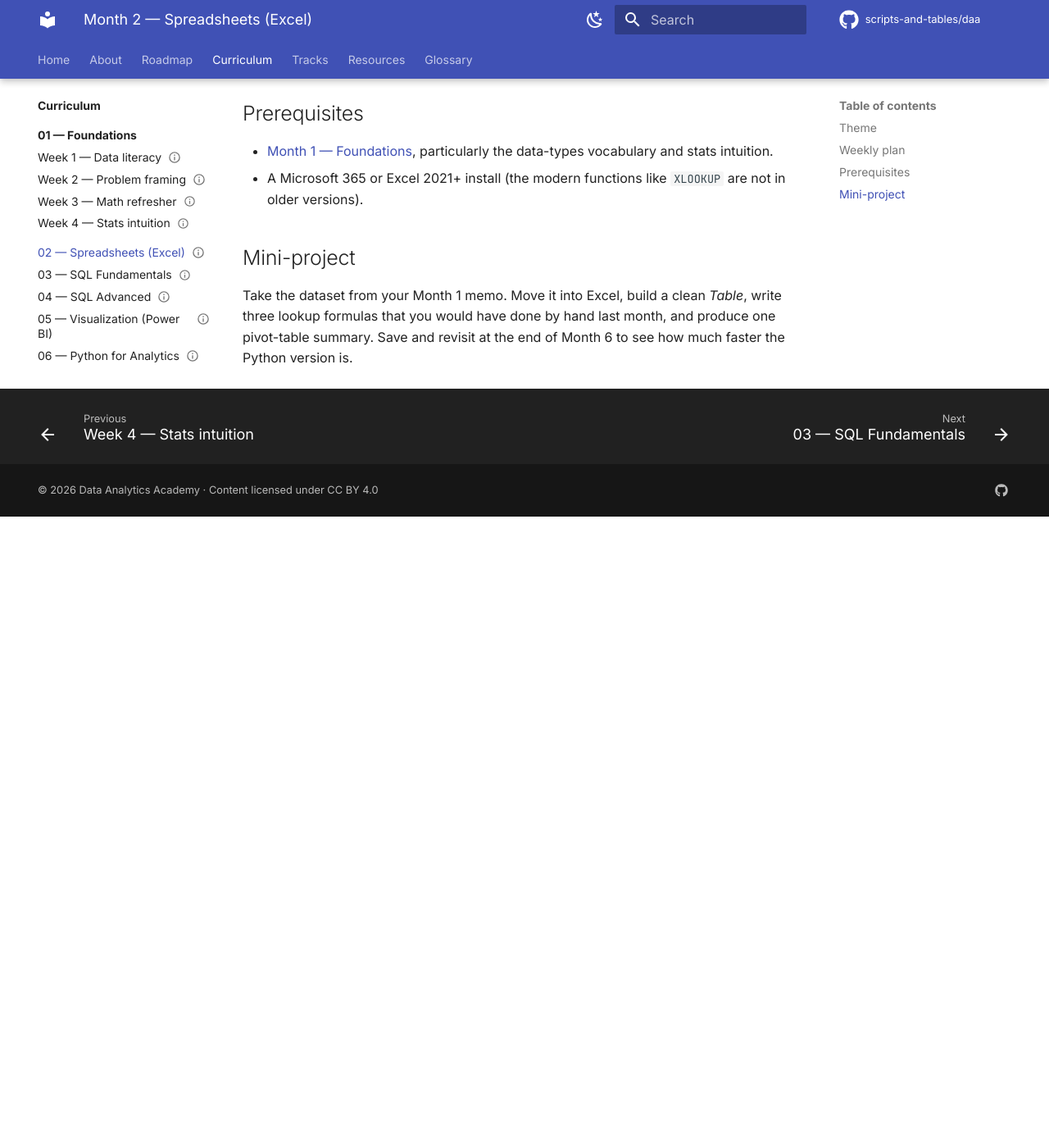
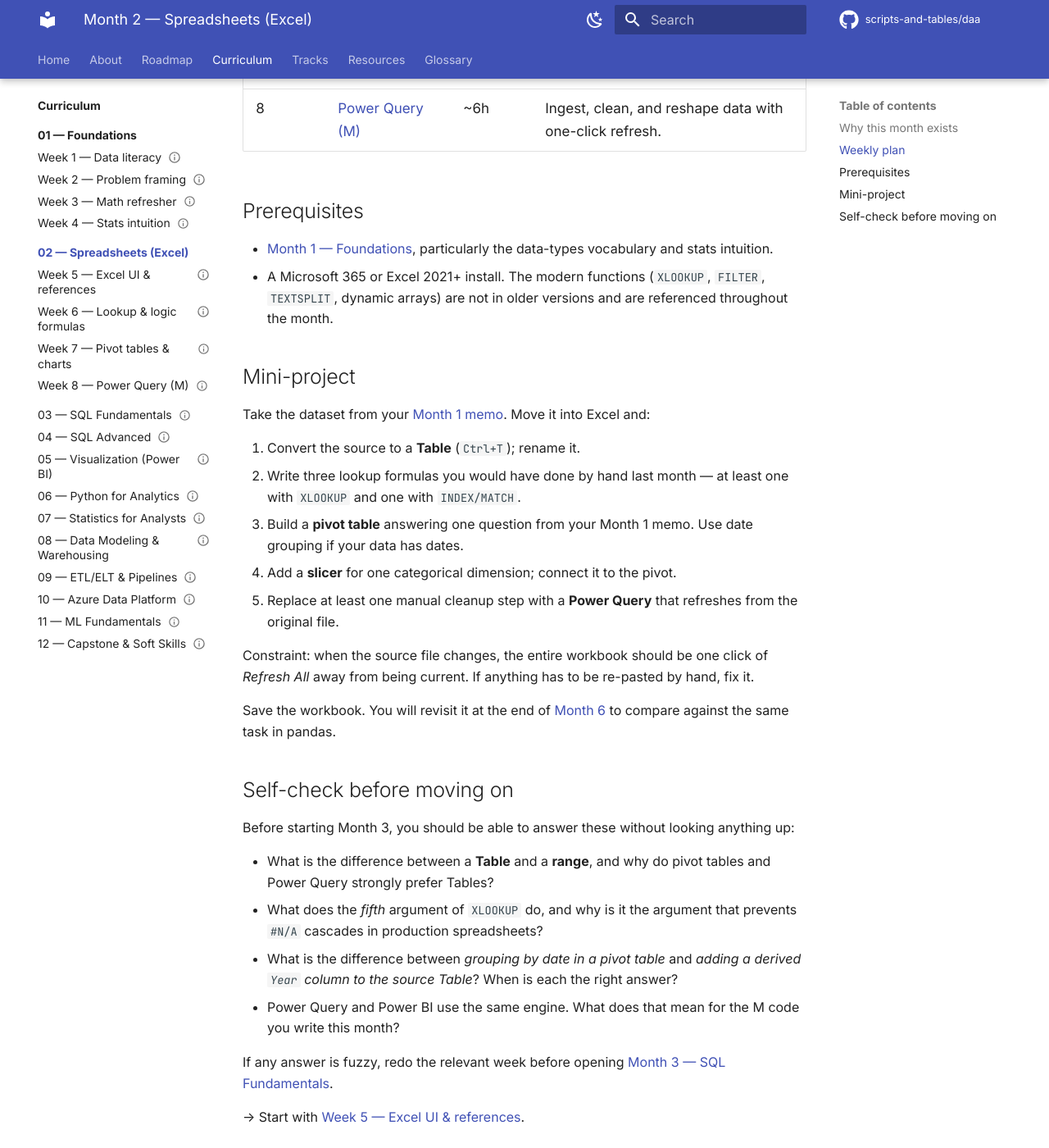
Before and after one commit to scripts-and-tables/daa, an MkDocs documentation site: the page built from docs/curriculum/month-02-spreadsheets/index.md, in a window 1280 px wide and 1400 px high, scrolled down 878 px. Shown: the whole window at 82% size. Built offline with MkDocs 1.6.1 and Material for MkDocs 9.7.7, drawn with Linux system fonts in a browser that asks for light colours; comment, search, counter and statistics services are not loaded; before the commit the page ends 1508 px from its top, so only the background shows below that; some of the changed text lies outside the part shown.

Commit message:
Populate Month 2 (Spreadsheets / Excel) with full weekly content
Adds four fully-written weekly pages following the same template as
Month 1: Excel UI & references, lookup & logic formulas, pivot tables
& charts, and Power Query (M). Each page includes curated external
resources (Microsoft Support docs, Microsoft Learn, Macquarie's Excel
Skills for Business, Leila Gharani / ExcelIsFun / Curbal videos,
M Is for (Data) Monkey), a hands-on practice section, self-check
questions, and personal notes.

Lifts the Coming Soon banner from the Month 2 index, expands its
mini-project to require an end-to-end refreshable workbook, and adds
the new pages to the navigation. Adds the Excel-related entries to
the courses and YouTube resource indexes.

https://claude.ai/code/session_01FqzmDQxHgijTruUcRV9GYe

```diff
--- a/docs/curriculum/month-02-spreadsheets/index.md
+++ b/docs/curriculum/month-02-spreadsheets/index.md
@@ -1,32 +1,54 @@
 ---
 title: Month 2 — Spreadsheets (Excel)
-status: stub
 ---
 
 # Month 2 — Spreadsheets (Excel)
 
-!!! warning "Coming soon"
+Excel is still the most-used analytics tool in the world. Treating it as "just spreadsheets" leaves a huge productivity gap. This month builds *real* Excel competence — formulas that scale, pivots that summarise, and Power Query that ingests and cleans without VBA.
 
-    Full content for this month lands in a later pass. The structure below is final; only the curated resource lists are missing.
+## Why this month exists
 
-## Theme
+Two reasons. First: a non-trivial fraction of analytical work in any company will reach you as an Excel file, and you need to read, fix, and extend it confidently. Second: **Power Query (M)** ([Week 8](week-08-power-query.md)) is shared between Excel, Power BI, and Microsoft Fabric — learning it here pays off three more times in [Month 5](../month-05-visualization-powerbi/index.md), [Month 9](../month-09-etl-elt-pipelines/index.md), and [Month 10](../month-10-azure-data-platform/index.md).
 
-Excel is still the most-used analytics tool in the world. Treating it as "just spreadsheets" leaves a huge productivity gap. This month builds *real* Excel competence — formulas that scale, pivots that summarise, and Power Query that ingests and cleans without VBA.
+This is not a "type 100 SUM formulas" month. The four weeks pick the small number of features that separate a productive Excel user from a frustrated one.
 
 ## Weekly plan
 
-| Week | Topic                       | Outcome                                                              |
-|------|-----------------------------|----------------------------------------------------------------------|
-| 5    | Excel UI & references       | Comfortable with absolute/relative refs, named ranges, structured refs (tables). |
-| 6    | Lookup & logic formulas     | `XLOOKUP`, `INDEX/MATCH`, `IFS`, text and date functions.            |
-| 7    | Pivot tables & charts       | Build a pivot from a 100k-row table, slice it, chart it.             |
-| 8    | Power Query (M)             | Ingest, clean, and reshape data without writing code.                |
+| Week | Topic                                                              | Time | Outcome                                                                |
+|------|--------------------------------------------------------------------|------|------------------------------------------------------------------------|
+| 5    | [Excel UI & references](week-05-excel-ui-references.md)            | ~6h  | Comfortable with absolute/relative refs, named ranges, structured refs (Tables). |
+| 6    | [Lookup & logic formulas](week-06-lookup-logic-formulas.md)        | ~6h  | `XLOOKUP`, `INDEX/MATCH`, `IFS`, dynamic arrays, text and date functions. |
+| 7    | [Pivot tables & charts](week-07-pivot-tables-charts.md)            | ~6h  | Build a pivot from a 100k-row Table, slice it, chart it.               |
+| 8    | [Power Query (M)](week-08-power-query.md)                          | ~6h  | Ingest, clean, and reshape data with one-click refresh.                |
 
 ## Prerequisites
 
 - [Month 1 — Foundations](../month-01-foundations/index.md), particularly the data-types vocabulary and stats intuition.
-- A Microsoft 365 or Excel 2021+ install (the modern functions like `XLOOKUP` are not in older versions).
+- A Microsoft 365 or Excel 2021+ install. The modern functions (`XLOOKUP`, `FILTER`, `TEXTSPLIT`, dynamic arrays) are not in older versions and are referenced throughout the month.
 
 ## Mini-project
 
-Take the dataset from your Month 1 memo. Move it into Excel, build a clean *Table*, write three lookup formulas that you would have done by hand last month, and produce one pivot-table summary. Save and revisit at the end of Month 6 to see how much faster the Python version is.
+Take the dataset from your [Month 1 memo](../month-01-foundations/index.md#month-end-mini-project). Move it into Excel and:
+
+1. Convert the source to a **Table** (`Ctrl+T`); rename it.
+2. Write three lookup formulas you would have done by hand last month — at least one with `XLOOKUP` and one with `INDEX/MATCH`.
+3. Build a **pivot table** answering one question from your Month 1 memo. Use date grouping if your data has dates.
+4. Add a **slicer** for one categorical dimension; connect it to the pivot.
+5. Replace at least one manual cleanup step with a **Power Query** that refreshes from the original file.
+
+Constraint: when the source file changes, the entire workbook should be one click of *Refresh All* away from being current. If anything has to be re-pasted by hand, fix it.
+
+Save the workbook. You will revisit it at the end of [Month 6](../month-06-python-pandas/index.md) to compare against the same task in pandas.
+
+## Self-check before moving on
+
+Before starting Month 3, you should be able to answer these without looking anything up:
+
+- What is the difference between a **Table** and a **range**, and why do pivot tables and Power Query strongly prefer Tables?
+- What does the *fifth* argument of `XLOOKUP` do, and why is it the argument that prevents `#N/A` cascades in production spreadsheets?
+- What is the difference between *grouping by date in a pivot table* and *adding a derived `Year` column to the source Table*? When is each the right answer?
+- Power Query and Power BI use the same engine. What does that mean for the M code you write this month?
+
+If any answer is fuzzy, redo the relevant week before opening [Month 3 — SQL Fundamentals](../month-03-sql-fundamentals/index.md).
+
+→ Start with [Week 5 — Excel UI & references](week-05-excel-ui-references.md).
--- a/mkdocs.yml
+++ b/mkdocs.yml
@@ -117,7 +117,12 @@ nav:
           - Week 2 — Problem framing: curriculum/month-01-foundations/week-02-problem-framing.md
           - Week 3 — Math refresher: curriculum/month-01-foundations/week-03-math-refresher.md
           - Week 4 — Stats intuition: curriculum/month-01-foundations/week-04-stats-intuition.md
-      - 02 — Spreadsheets (Excel): curriculum/month-02-spreadsheets/index.md
+      - 02 — Spreadsheets (Excel):
+          - Month overview: curriculum/month-02-spreadsheets/index.md
+          - Week 5 — Excel UI & references: curriculum/month-02-spreadsheets/week-05-excel-ui-references.md
+          - Week 6 — Lookup & logic formulas: curriculum/month-02-spreadsheets/week-06-lookup-logic-formulas.md
+          - Week 7 — Pivot tables & charts: curriculum/month-02-spreadsheets/week-07-pivot-tables-charts.md
+          - Week 8 — Power Query (M): curriculum/month-02-spreadsheets/week-08-power-query.md
       - 03 — SQL Fundamentals: curriculum/month-03-sql-fundamentals/index.md
       - 04 — SQL Advanced: curriculum/month-04-sql-advanced/index.md
       - 05 — Visualization (Power BI): curriculum/month-05-visualization-powerbi/index.md
```
Also changed, not shown: docs/curriculum/month-02-spreadsheets/week-05-excel-ui-references.md (added, +86 -0 lines), docs/curriculum/month-02-spreadsheets/week-06-lookup-logic-formulas.md (added, +92 -0 lines), docs/curriculum/month-02-spreadsheets/week-07-pivot-tables-charts.md (added, +92 -0 lines), docs/curriculum/month-02-spreadsheets/week-08-power-query.md (added, +100 -0 lines), docs/resources/courses.md (+7 -1 lines), docs/resources/youtube-channels.md (+9 -0 lines).
